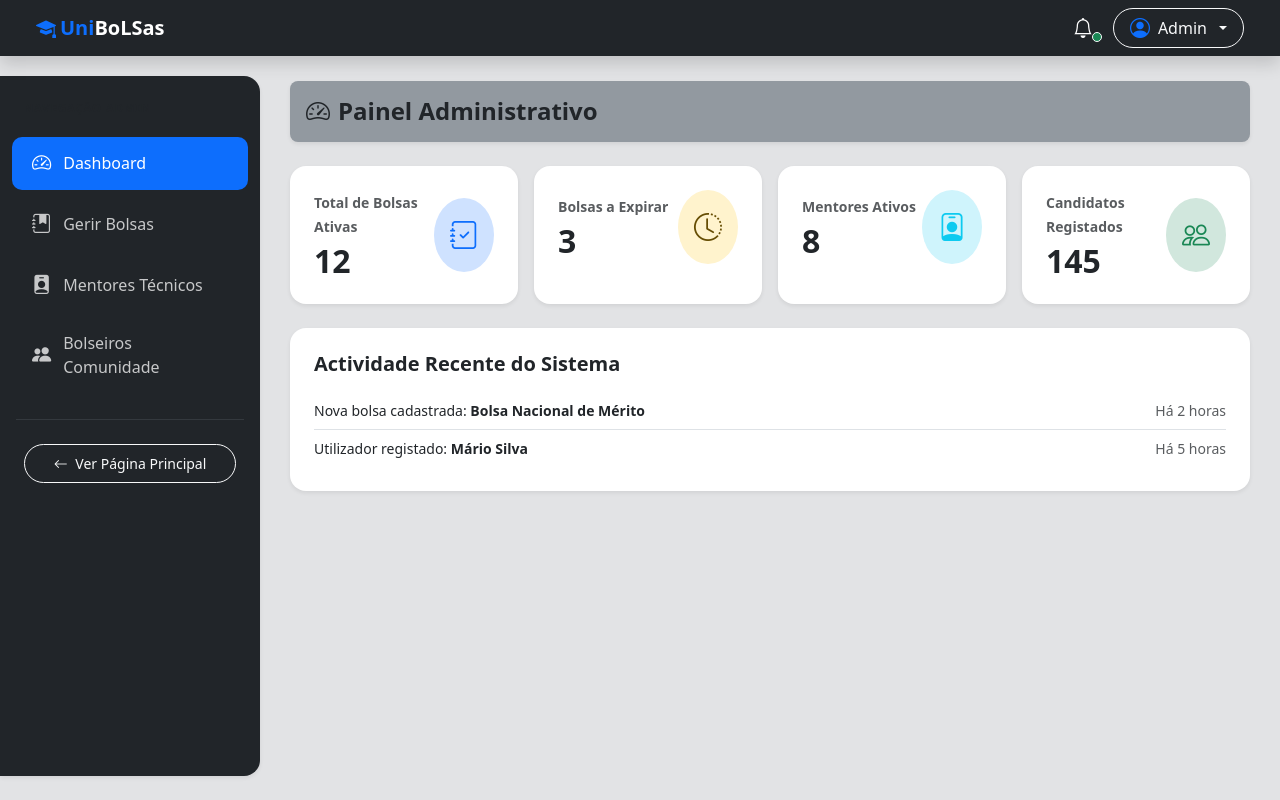
After one commit to Emery-Lourenco/isptec-bolsas, a Flask app: template templates/dashbord_admin.html in a window 1280 px wide. The commit adds this page. Run offline with Flask 3, Linux system fonts and the light colour scheme; the template is opened without the code that fills it, so the values that code supplies are empty.

Commit message:
feat: painel do administrador adicionado

```diff
--- a/app.py
+++ b/app.py
@@ -342,7 +342,7 @@ def chatbot_responder():
 
 
 # ROTA 3: PAINEL EXCLUSIVO DO CANDIDATO (Atende UC14, UC28 / RF23, RF44)
-@app.route("/dashboard")
+@app.route("/dashboard_candidato")
 def dashboard():
     # Obtém todas as bolsas ativas da base de dados PostgreSQL
     bolsas_disponiveis = Bolsa.query.filter_by(ativa=True).order_by(Bolsa.id.desc()).all()
--- /dev/null
+++ b/templates/dashbord_admin.html
@@ -0,0 +1,495 @@
+<!DOCTYPE html>
+<html lang="pt">
+<head>
+    <meta charset="UTF-8">
+    <meta name="viewport" content="width=device-width, initial-scale=1.0">
+    <title>Painel do Administrador | UniBoLSas</title>
+
+    <!-- CSS do Bootstrap 5 via CDN -->
+    <link href="https://cdn.jsdelivr.net/npm/bootstrap@5.3.2/dist/css/bootstrap.min.css" rel="stylesheet">
+    <!-- Ícones do Bootstrap -->
+    <link rel="stylesheet" href="https://cdn.jsdelivr.net/npm/bootstrap-icons@1.11.1/font/bootstrap-icons.css">
+
+    <style>
+        body {
+            min-height: 100vh;
+            background-color: #f8f9fa;
+        }
+
+        /* Sidebar colado à borda esquerda (0px), mas com margem no topo/fundo e cantos arredondados só à direita */
+        .admin-sidebar {
+            width: 260px;
+            background-color: #212529;
+            color: #fff;
+            flex-shrink: 0;
+            border-radius: 0 1rem 1rem 0;
+            margin: 20px 0 20px 0;
+            min-height: calc(100vh - 100px);
+            box-shadow: 0 .5rem 1rem rgba(0,0,0,.15);
+            transition: all 0.3s ease;
+        }
+
+        .admin-sidebar .nav-link {
+            color: rgba(255, 255, 255, 0.75);
+            padding: 12px 20px;
+            border-radius: 10px;
+            margin: 4px 12px;
+            font-weight: 500;
+            display: flex;
+            align-items: center;
+            gap: 12px;
+            transition: all 0.2s ease;
+        }
+
+        .admin-sidebar .nav-link:hover,
+        .admin-sidebar .nav-link.active {
+            color: #fff;
+            background-color: #0d6efd;
+        }
+
+        .admin-sidebar .nav-link i {
+            font-size: 1.2rem;
+        }
+
+        /* Área de conteúdo principal */
+        .admin-content {
+            flex-grow: 1;
+            padding: 25px 30px;
+            overflow-y: auto;
+        }
+
+        /* Ocultar conteúdo das secções para simular navegação na mesma página */
+        .admin-section {
+            display: none;
+        }
+        .admin-section.active-section {
+            display: block;
+        }
+
+        @media (max-width: 991.98px) {
+            .admin-sidebar {
+                position: fixed;
+                top: 70px;
+                left: -280px;
+                z-index: 1040;
+                margin: 0;
+                height: calc(100vh - 70px);
+                border-radius: 0 1rem 1rem 0;
+            }
+            .admin-sidebar.show {
+                left: 0;
+            }
+            .admin-content {
+                padding: 15px;
+            }
+        }
+    </style>
+</head>
+
+<body class="bg-secondary-subtle">
+
+    <!-- 1. BARRA DE NAVEGAÇÃO-->
+    <nav class="navbar navbar-dark bg-dark sticky-top shadow px-2 px-md-4">
+        <div class="container-fluid d-flex align-items-center justify-content-between">
+
+            <!-- Logótipo UniBoLSas + Botão de alternar Sidebar -->
+            <div class="d-flex align-items-center gap-2">
+                <a class="navbar-brand fw-bold text-primary m-0" href="#">
+                    <i class="bi bi-mortarboard-fill me-1"></i>Uni<span class="text-white">BoLSas</span>
+                </a>
+
+                <!-- Botão de controlo da sidebar-->
+                <button class="btn btn-outline-light btn-sm d-lg-none ms-2" type="button" onclick="toggleSidebar()" title="Menu Lateral">
+                    <i class="bi bi-list fs-5"></i>
+                </button>
+            </div>
+
+            <!-- notificações e perfil do Admin-->
+            <div class="d-flex align-items-center gap-3">
+
+                <!-- Notificações -->
+                <div class="dropdown">
+                    <a class="nav-link text-white position-relative p-1" href="#" id="notifDropdown" data-bs-toggle="dropdown">
+                        <i class="bi bi-bell fs-5"></i>
+                        <span class="position-absolute bottom-0 start-100 translate-middle p-1 bg-success border border-light rounded-circle">
+                            <span class="visually-hidden">Novas notificações</span>
+                        </span>
+                    </a>
+                   <ul class="dropdown-menu dropdown-menu-end shadow border-0 rounded-3 p-2" style="width: 280px;">
+                    <li><h6 class="dropdown-header fw-bold text-dark">Notificações</h6></li>
+                     <!--        <li><hr class="dropdown-divider"></li>
+                        <li><a class="dropdown-item small text-wrap" href="#">⚠️ 3 bolsas expiram nos próximos 7 dias.</a></li>
+                        <li><a class="dropdown-item small text-wrap" href="#">👤 Novo mentor técnico registado para aprovação.</a></li>
+                    </ul>-->
+                </div>
+
+         <!-- Perfil do administrador -->
+                <div class="dropdown">
+                    <a class="btn btn-outline-light rounded-pill dropdown-toggle d-flex align-items-center gap-2 px-2 px-md-3 py-1" href="#" id="userDropdown" role="button" data-bs-toggle="dropdown">
+                        <i class="bi bi-person-circle fs-5 text-primary"></i>
+                        <span class="d-none d-sm-inline">Admin</span>
+                    </a>
+
+                    <ul class="dropdown-menu dropdown-menu-end shadow border-0 rounded-3" aria-labelledby="userDropdown">
+                        <li><a class="dropdown-item" href="#"><i class="bi bi-gear me-2"></i>Definições</a></li>
+                        <li><hr class="dropdown-divider"></li>
+                        <li><a class="dropdown-item text-danger" href="/"><i class="bi bi-box-arrow-right me-2"></i>Terminar Sessão</a></li>
+                    </ul>
+                </div>
+            </div>
+
+        </div>
+    </nav>
+
+    <!-- ESTRUTURA PRINCIPAL do SIDEBAR e CONTEÚDO -->
+    <div class="d-flex">
+
+        <!-- Sidebar  -->
+        <aside class="admin-sidebar py-4 shadow-sm" id="adminSidebar">
+            <div class="px-4 mb-3 text-uppercase text-muted fw-bold extra-small" style="font-size: 0.7rem; letter-spacing: 1px;">
+                Navegação Admin
+            </div>
+
+            <nav class="nav flex-column">
+                <a class="nav-link active" href="#" onclick="switchSection('dashboard', this)">
+                    <i class="bi bi-speedometer2"></i> Dashboard
+                </a>
+
+
+                <a class="nav-link" href="#" onclick="switchSection('bolsas', this)">
+                    <i class="bi bi-journal-bookmark-fill"></i> Gerir Bolsas
+                </a>
+                <a class="nav-link" href="#" onclick="switchSection('mentores', this)">
+                    <i class="bi bi-person-badge-fill"></i> Mentores Técnicos
+                </a>
+                <a class="nav-link" href="#" onclick="switchSection('bolseiros', this)">
+                    <i class="bi bi-people-fill"></i> Bolseiros Comunidade
+                </a>
+            </nav>
+
+            <hr class="border-secondary my-4 mx-3">
+
+            <div class="px-4">
+                <a href="index.html" class="btn btn-outline-light btn-sm w-100 rounded-pill py-2">
+                    <i class="bi bi-arrow-left me-1"></i> Ver Página Principal
+                </a>
+            </div>
+        </aside>
+
+<!-- ÁREA de conteudo -->
+        <main class="admin-content">
+
+                   <!-- SECÇÃO DASHBOARD -->
+            <div id="section-dashboard" class="admin-section active-section">
+                <div style="background: #9299a0;" class="p-3 rounded-3 mb-4 shadow-sm">
+                    <h3 class="fw-bold text-dark m-0 fs-4"><i class="bi bi-speedometer2 me-2"></i>Painel Administrativo</h3>
+                </div>
+
+                <div class="row g-3 mb-4">
+                    <div class="col-12 col-sm-6 col-xl-3">
+                        <div class="card border-0 shadow-sm rounded-4 p-4 bg-white h-100">
+                            <div class="d-flex align-items-center justify-content-between">
+                                <div>
+                                    <span class="text-muted small fw-semibold">Total de Bolsas Ativas</span>
+                                    <h2 class="fw-bold text-dark mb-0 mt-1">12</h2>
+                                </div>
+                                <div class="p-3 bg-primary-subtle text-primary rounded-circle">
+                                    <i class="bi bi-journal-check fs-3"></i>
+                                </div>
+                            </div>
+                        </div>
+                    </div>
+
+             <div class="col-12 col-sm-6 col-xl-3">
+                        <div class="card border-0 shadow-sm rounded-4 p-4 bg-white h-100">
+                            <div class="d-flex align-items-center justify-content-between">
+                                <div>
+                                    <span class="text-muted small fw-semibold">Bolsas a Expirar</span>
+                                    <h2 class="fw-bold text-dark mb-0 mt-1">3</h2>
+                                </div>
+                                <div class="p-3 bg-warning-subtle text-warning-emphasis rounded-circle">
+                                    <i class="bi bi-clock-history fs-3"></i>
+                                </div>
+                            </div>
+                        </div>
+                    </div>
+
+                    <div class="col-12 col-sm-6 col-xl-3">
+                        <div class="card border-0 shadow-sm rounded-4 p-4 bg-white h-100">
+                            <div class="d-flex align-items-center justify-content-between">
+                                <div>
+                                    <span class="text-muted small fw-semibold">Mentores Ativos</span>
+                                    <h2 class="fw-bold text-dark mb-0 mt-1">8</h2>
+                                </div>
+                                <div class="p-3 bg-info-subtle text-info rounded-circle">
+                                    <i class="bi bi-person-badge fs-3"></i>
+                                </div>
+                            </div>
+                        </div>
+                    </div>
+
+                    <div class="col-12 col-sm-6 col-xl-3">
+                        <div class="card border-0 shadow-sm rounded-4 p-4 bg-white h-100">
+                            <div class="d-flex align-items-center justify-content-between">
+                                <div>
+                                    <span class="text-muted small fw-semibold">Candidatos Registados</span>
+                                    <h2 class="fw-bold text-dark mb-0 mt-1">145</h2>
+                                </div>
+                                <div class="p-3 bg-success-subtle text-success rounded-circle">
+                                    <i class="bi bi-people fs-3"></i>
+                                </div>
+                            </div>
+                        </div>
+                    </div>
+                </div>
+
+
+
+
+
+
+                <div class="card border-0 shadow-sm rounded-4 p-4 bg-white">
+                    <h5 class="fw-bold text-dark mb-3">Actividade Recente do Sistema</h5>
+                    <ul class="list-group list-group-flush small text-secondary">
+                        <li class="list-group-item px-0 py-2 d-flex justify-content-between">
+                            <span>Nova bolsa cadastrada: <strong>Bolsa Nacional de Mérito</strong></span>
+                            <span class="text-muted">Há 2 horas</span>
+                        </li>
+                        <li class="list-group-item px-0 py-2 d-flex justify-content-between">
+                            <span>Utilizador registado: <strong>Mário Silva</strong></span>
+                            <span class="text-muted">Há 5 horas</span>
+                        </li>
+                    </ul>
+                </div>
+            </div>
+
+ <!-- SECÇÃO Gerir bolsas -->
+            <div id="section-bolsas" class="admin-section">
+                <div style="background: #9299a0;" class="d-flex justify-content-between align-items-center p-3 rounded-3 mb-4 shadow-sm flex-wrap gap-2">
+                    <h3 class="fw-bold text-dark m-0 fs-4"><i class="bi bi-journal-bookmark-fill me-2"></i>Gestão de Bolsas de Estudo</h3>
+                    <button class="btn btn-dark btn-sm rounded-pill px-3 fw-bold" data-bs-toggle="modal" data-bs-target="#modalCadastrarBolsa">
+                        <i class="bi bi-plus-lg me-1"></i> Cadastrar Nova Bolsa
+                    </button>
+
+                </div>
+
+                         <!-- Barra de Pesquisa e Filtros -->
+                <div class="card border-0 shadow-sm rounded-4 p-3 bg-white mb-4">
+                    <div class="row g-3">
+                        <div class="col-md-8">
+                            <div class="input-group">
+                                <span class="input-group-text bg-light border-end-0"><i class="bi bi-search"></i></span>
+                                <input type="text" class="form-control bg-light border-start-0" placeholder="Pesquisar por título, entidade ou país...">
+                            </div>
+                        </div>
+                        <div class="col-md-4">
+                            <select class="form-select bg-light">
+                                <option value="" selected>Filtrar por nível...</option>
+                                <option value="Licenciatura">Licenciatura</option>
+                                <option value="Mestrado">Mestrado</option>
+                                <option value="Doutoramento">Doutoramento</option>
+                            </select>
+                        </div>
+                    </div>
+                </div>
+
+       <!-- Tabela de Bolsas -->
+
+
+                <div class="card border-0 shadow-sm rounded-4 bg-white p-4 mb-4">
+                    <div class="table-responsive">
+                        <table class="table table-hover align-middle mb-0">
+                            <thead class="table-light">
+                                <tr>
+                                    <th>Título da Bolsa</th>
+                                    <th>Entidade / País</th>
+                                    <th>Nível</th>
+                                    <th>Prazo Final</th>
+
+                                </tr>
+                            </thead>
+                            <tbody>
+                                <tr>
+                                    <td>
+                                        <strong class="text-dark">Bolsa Nacional de Mérito</strong><br>
+                                        <small class="text-muted">Engenharia e Tecnologia</small>
+                                    </td>
+                                    <td>INAGBE (Angola)</td>
+                                    <td>Licenciatura</td>
+                                    <td>30/09/2026</td>
+                                    <td class="text-end">
+                                        <button class="btn btn-outline-primary btn-sm rounded-circle me-1" title="Editar" data-bs-toggle="modal" data-bs-target="#modalCadastrarBolsa">
+                                            <i class="bi bi-pencil"></i>
+                                        </button>
+                                        <button class="btn btn-outline-danger btn-sm rounded-circle" title="Eliminar" onclick="confirm('Eliminar esta bolsa?')">
+                                            <i class="bi bi-trash"></i>
+                                        </button>
+                                    </td>
+                                </tr>
+                                <tr>
+                                    <td>
+                                        <strong class="text-dark">Programa Cooperação Luso-Angolana</strong><br>
+                                        <small class="text-muted">Tecnologia</small>
+                                    </td>
+                                    <td>Univ. de Lisboa (Portugal)</td>
+                                    <td>Mestrado</td>
+                                    <td>15/10/2026</td>
+                                    <td class="text-end">
+                                        <button class="btn btn-outline-primary btn-sm rounded-circle me-1" title="Editar" data-bs-toggle="modal" data-bs-target="#modalCadastrarBolsa">
+                                            <i class="bi bi-pencil"></i>
+                                        </button>
+                                        <button class="btn btn-outline-danger btn-sm rounded-circle" title="Eliminar" onclick="confirm('Eliminar esta bolsa?')">
+                                            <i class="bi bi-trash"></i>
+                                        </button>
+                                    </td>
+                                </tr>
+
+                            </tbody>
+                        </table>
+                    </div>
+
+                    <!-- Paginação -->
+
+
+                    <nav class="d-flex justify-content-between align-items-center mt-4 pt-3 border-top flex-wrap gap-2">
+                        <span class="text-muted small">A mostrar 2 de 12 registos</span>
+                        <ul class="pagination pagination-sm mb-0">
+                            <li class="page-item disabled"><a class="page-link" href="#">Anterior</a></li>
+                            <li class="page-item active"><a class="page-link" href="#">1</a></li>
+                            <li class="page-item"><a class="page-link" href="#">2</a></li>
+                            <li class="page-item"><a class="page-link" href="#">3</a></li>
+                            <li class="page-item"><a class="page-link" href="#">Seguinte</a></li>
+                        </ul>
+                    </nav>
+                </div>
+            </div>
+
+
+
+            <!-- SECÇÃO Mentores -->
+            <div id="section-mentores" class="admin-section">
+                <div style="background: #9299a0;" class="p-3 rounded-3 mb-4 shadow-sm">
+                    <h3 class="fw-bold text-dark m-0 fs-4"><i class="bi bi-person-badge-fill me-2"></i>Gestão de Mentores Técnicos</h3>
+                </div>
+
+                <div class="card border-0 shadow-sm rounded-4 p-4 bg-white">
+                    <p class="text-muted mb-0">Nenhum mentor pendente de aprovação neste momento.</p>
+                </div>
+
+
+            </div>
+
+    <!-- SECÇÃO BOLSEIROS -->
+            <div id="section-bolseiros" class="admin-section">
+                <div style="background: #9299a0;" class="p-3 rounded-3 mb-4 shadow-sm">
+                    <h3 class="fw-bold text-dark m-0 fs-4"><i class="bi bi-people-fill me-2"></i>Bolseiros no Estrangeiro</h3>
+                </div>
+                <div class="card border-0 shadow-sm rounded-4 p-4 bg-white">
+                    <p class="text-muted mb-0">Listagem de bolseiros ativos na comunidade.</p>
+                </div>
+            </div>
+
+        </main>
+    </div>
+
+    <!--
+     MODAL PARA CADASTRAR ou editar bolsa -->
+    <div class="modal fade" id="modalCadastrarBolsa" tabindex="-1" aria-hidden="true">
+        <div class="modal-dialog modal-lg modal-dialog-centered">
+            <div class="modal-content border-0 rounded-4 shadow">
+                <div class="modal-header bg-dark text-white">
+                    <h5 class="modal-title fw-bold"><i class="bi bi-plus-circle me-2"></i>Cadastrar Nova Bolsa de Estudo</h5>
+                    <button type="button" class="btn-close btn-close-white" data-bs-dismiss="modal"></button>
+                </div>
+                <div class="modal-body p-4">
+                    <form action="/admin/cadastrar-bolsa" method="POST">
+                        <div class="row g-3">
+                            <div class="col-md-8">
+                                <label class="form-label small fw-bold">Título da Bolsa</label>
+                                <input type="text" class="form-control" name="titulo" placeholder="ex: Bolsa Nacional de Mérito" required>
+                            </div>
+                            <div class="col-md-4">
+                                <label class="form-label small fw-bold">Entidade Promotora</label>
+                                <input type="text" class="form-control" name="entidade" placeholder="ex: INAGBE" required>
+                            </div>
+
+                            <div class="col-md-4">
+                                <label class="form-label small fw-bold">País de Destino</label>
+                                <input type="text" class="form-control" name="pais_destino" placeholder="ex: Angola, Portugal, Brasil" required>
+                            </div>
+                            <div class="col-md-4">
+
+                                <label class="form-label small fw-bold">Área de Estudo</label>
+                                <select class="form-select" name="area_estudo" required>
+                                    <option value="" selected disabled>Selecione a área...</option>
+                                    <option value="Engenharia e Tecnologia">Engenharia e Tecnologia</option>
+                                    <option value="Ciências Sociais">Ciências Sociais</option>
+                                    <option value="Saúde e Medicina">Saúde e Medicina</option>
+                                    <option value="Geral">Geral / Todas</option>
+                                </select>
+                            </div>
+                            <div class="col-md-4">
+                                <label class="form-label small fw-bold">Nível de Estudo</label>
+                                <select class="form-select" name="nivel_estudo" required>
+                                    <option value="" selected disabled>Selecione o nível...</option>
+                                    <option value="Licenciatura">Licenciatura</option>
+                                    <option value="Mestrado">Mestrado</option>
+                                    <option value="Doutoramento">Doutoramento</option>
+                                </select>
+                            </div>
+
+                            <div class="col-md-4">
+                                <label class="form-label small fw-bold">Tipo de Cobertura</label>
+                                <select class="form-select" name="cobertura" required>
+                                    <option value="integral">100% Integral</option>
+                                    <option value="parcial">Parcial</option>
+                                </select>
+                            </div>
+                            <div class="col-md-4">
+                                <label class="form-label small fw-bold">Prazo Limite</label>
+                                <input type="date" class="form-control" name="data_limite" required>
+                            </div>
+                            <div class="col-md-4">
+                                <label class="form-label small fw-bold">Link Oficial</label>
+                                <input type="url" class="form-control" name="link_oficial" placeholder="https://..." required>
+                            </div>
+
+                            <div class="col-12">
+                                <label class="form-label small fw-bold">Resumo dos Benefícios</label>
+                                <input type="text" class="form-control" name="beneficio_resumo" placeholder="ex: Propinas integrais + subsídio" required>
+                            </div>
+
+                            <div class="col-12">
+                                <label class="form-label small fw-bold">Descrição Completa</label>
+                                <textarea class="form-control" name="descricao" rows="3" placeholder="Requisitos e elegibilidade..." required></textarea>
+                            </div>
+                        </div>
+
+                        <div class="mt-4 pt-3 border-top d-flex justify-content-end gap-2">
+                            <button type="button" class="btn btn-light rounded-pill px-4" data-bs-dismiss="modal">Cancelar</button>
+                            <button type="submit" class="btn btn-success rounded-pill px-4 fw-bold">Guardar Bolsa</button>
+                        </div>
+                    </form>
+                </div>
+            </div>
+        </div>
+    </div>
+
+    <script src="https://cdn.jsdelivr.net/npm/bootstrap@5.3.2/dist/js/bootstrap.bundle.min.js"></script>
+    <script>
+        function switchSection(sectionId, el) {
+            document.querySelectorAll('.admin-section').forEach(sec => sec.classList.remove('active-section'));
+            document.querySelectorAll('.admin-sidebar .nav-link').forEach(link => link.classList.remove('active'));
+
+            document.getElementById('section-' + sectionId).classList.add('active-section');
+            el.classList.add('active');
+
+            document.getElementById('adminSidebar').classList.remove('show');
+        }
+
+        function toggleSidebar() {
+            document.getElementById('adminSidebar').classList.toggle('show');
+        }
+    </script>
+</body>
+</html>
--- a/templates/index.html
+++ b/templates/index.html
@@ -70,7 +70,7 @@
             </p>
 
     <div class="d-flex justify-content-center gap-3 mt-3">
-                <button onclick="location.href='#bolsa'" type="button" class="btn btn-primary rounded-pill px-4">Explorar Bolsas</button>
+                <button onclick="location.href='#bolsa'" type="button" class="btn btn-outline-primary rounded-pill px-4">Explorar Bolsas</button>
                 <button onclick="location.href='#comunidade'" type="button" class="btn btn-outline-secondary rounded-pill px-4">Conhecer Mentores</button>
             </div>
 
```
Also changed, not shown: templates/dashboard_candidato.html (+11 -2 lines).
